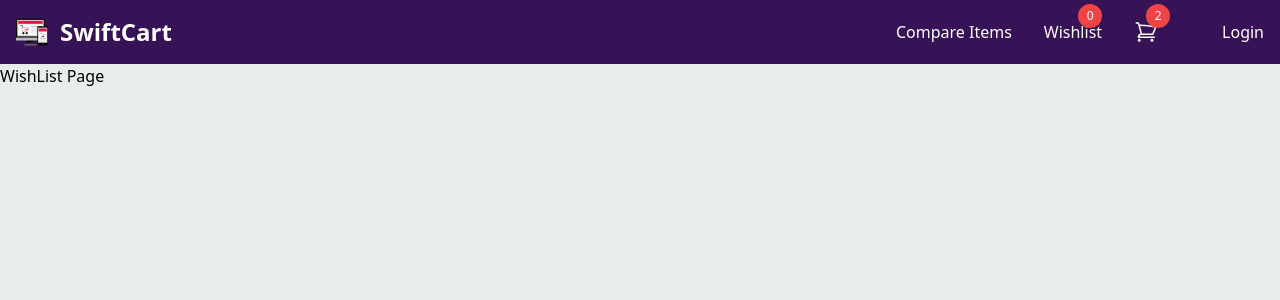
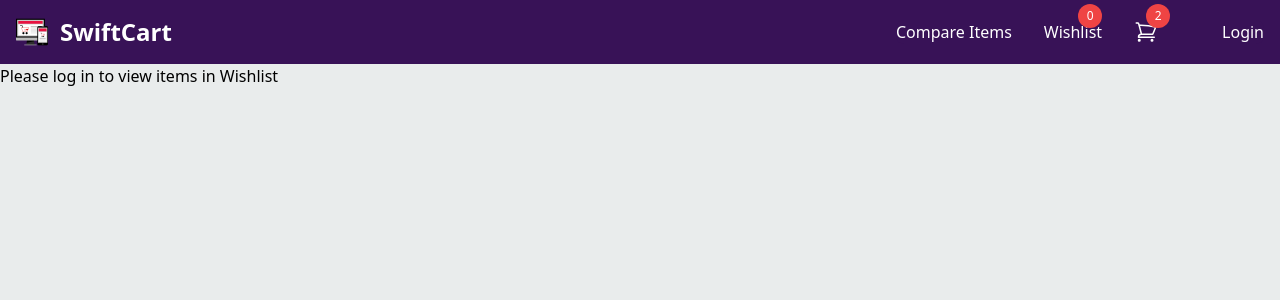
Before and after one commit to InolofatsengMotloba/JSF-Portfolio_Piece_INOMOT520_JSE2407_GroupA_INOLOFATSENG-MOTLOBA_JSF04, a Vue app: page /wishlist in a window 1280 px wide. Shown: the top 300 px of the page. Built offline with nearby package versions, Linux system fonts and the light colour scheme.

Commit message:
Added computed property to check user login status using Vuex store & added conditional header and login message to Wishlist.vue

```diff
--- a/src/pages/Wishlist.vue
+++ b/src/pages/Wishlist.vue
@@ -1,11 +1,17 @@
 <template>
   <div>
-    <h1>WishList Page</h1>
+    <h1 v-if="isLoggedIn">WishList Page</h1>
+    <p v-else>Please log in to view items in Wishlist</p>
   </div>
 </template>
 
 <script>
 export default {
   name: "WishList",
+  computed: {
+    isLoggedIn() {
+      return this.$store.getters.isLoggedIn;
+    },
+  },
 };
 </script>
```
